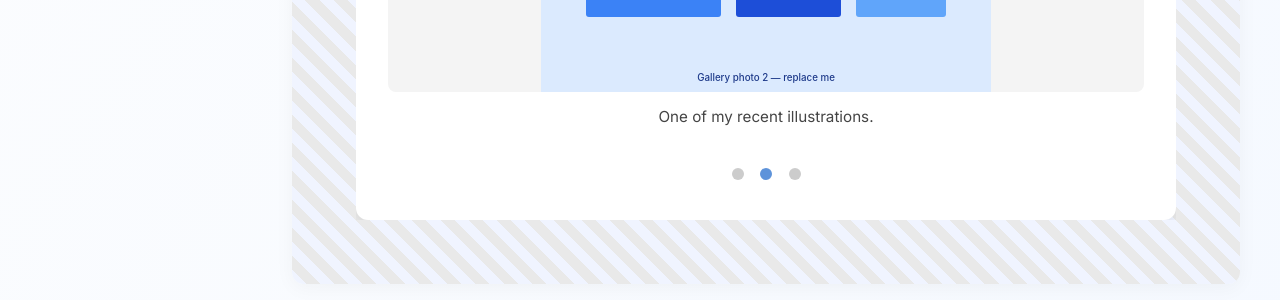
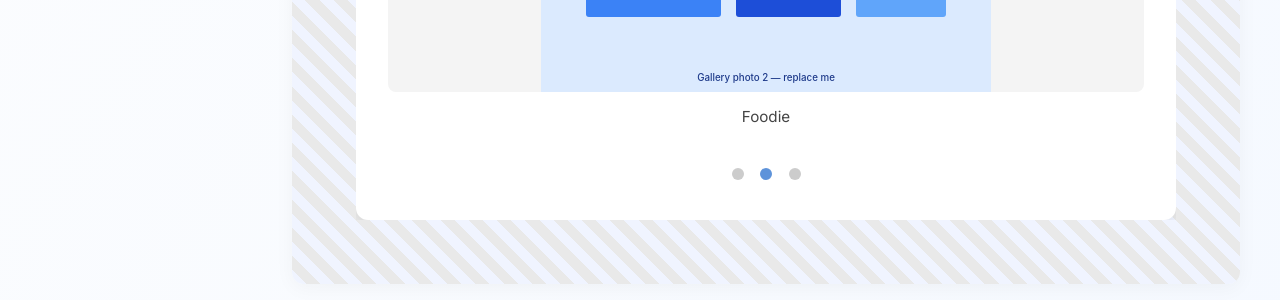
Before and after one commit to BtoBhatta/BtoBhatta, a Jekyll site: the page built from pages/about-me.md, in a window 1280 px wide. Shown: the part 1514-1814 px from the top of the page. Built offline with Jekyll 4.4.1, drawn with Linux system fonts in a browser that asks for light colours.

Commit message:
Update about-me.md

```diff
--- a/pages/about-me.md
+++ b/pages/about-me.md
@@ -34,7 +34,7 @@
     - image: /assets/images/gallery-1.svg
       caption: A great day on the trail.
     - image: /assets/images/gallery-2.svg
-      caption: One of my recent illustrations.
+      caption: Foodie
     - image: /assets/images/gallery-3.svg
-      caption: Hanging out with friends after class.
+      caption: Hanging out with friends.
 ---
```
